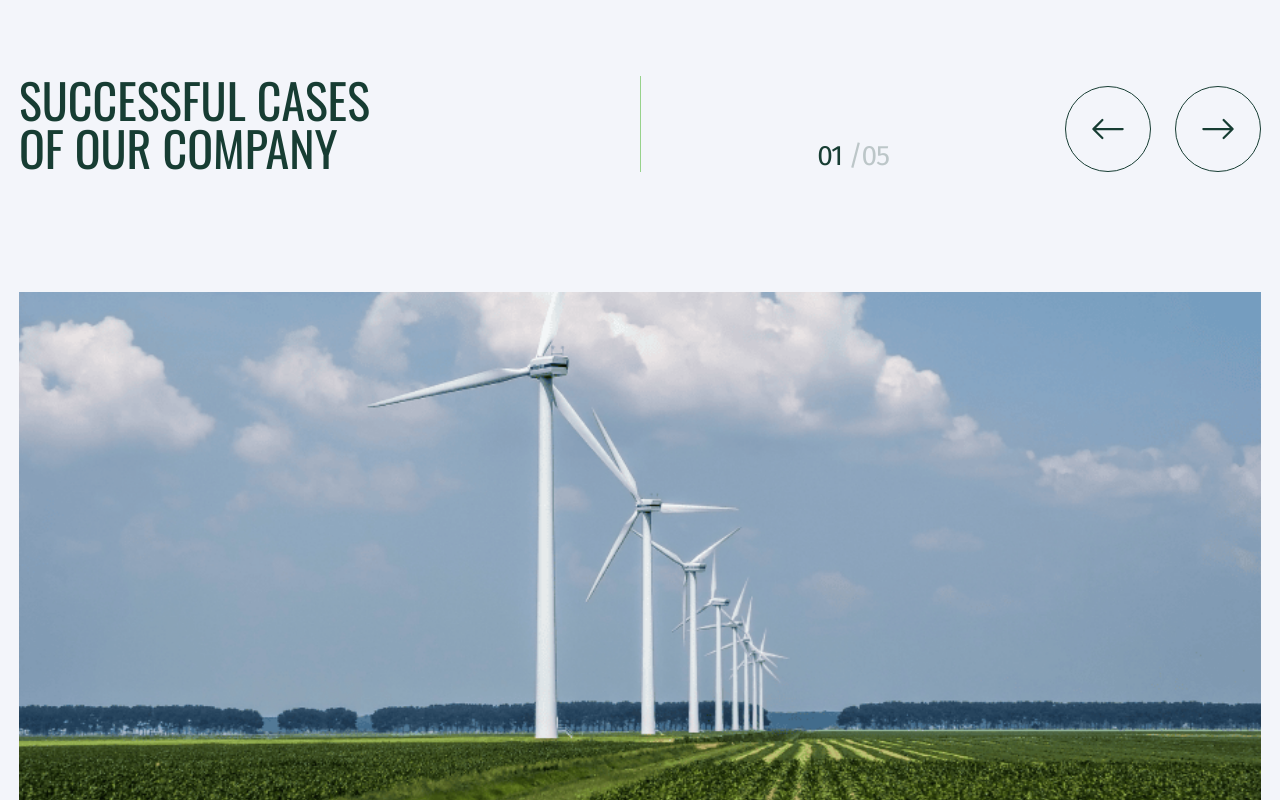
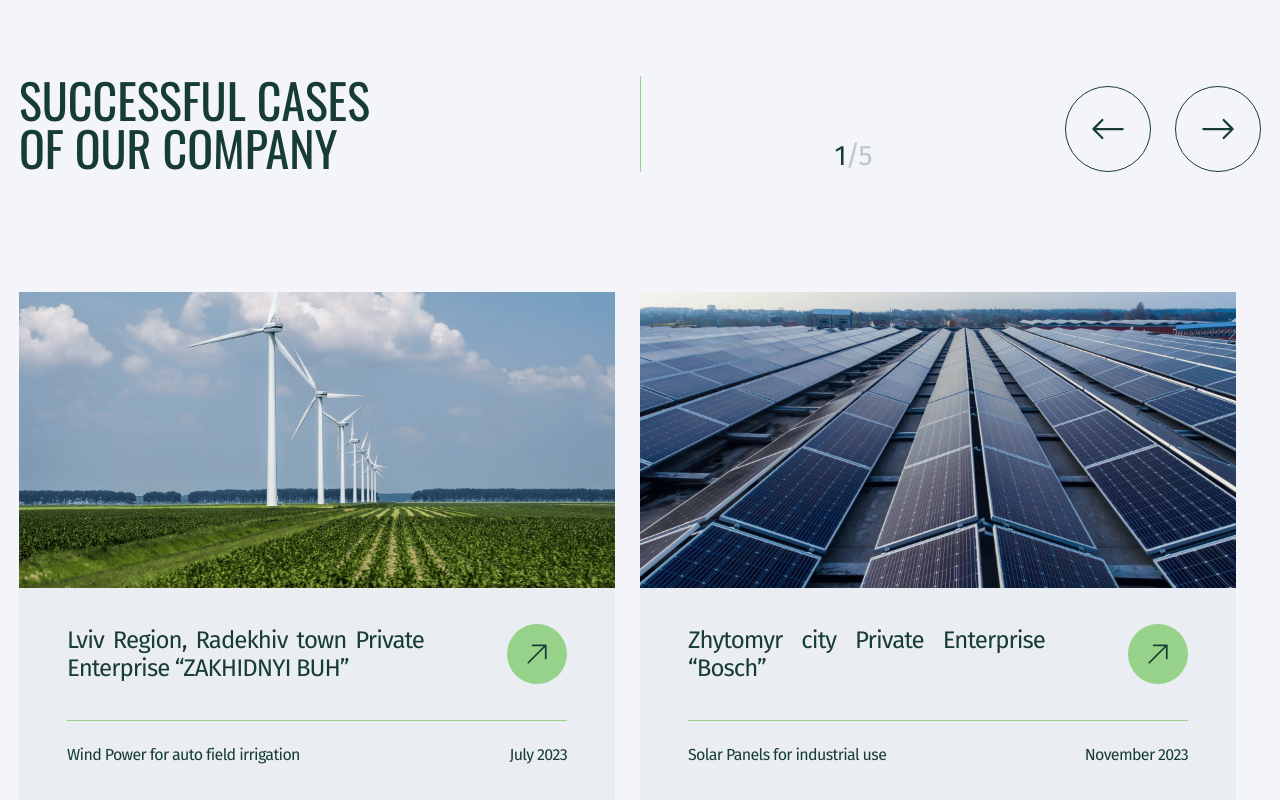
Before and after one commit to VitalikN/green_energy, a Next.js app: page / in a window 1280 px wide. Shown: the part 2600-3400 px from the top of the page. Built offline with nearby package versions, Linux system fonts and the light colour scheme.

Commit message:
new  react-slick

```diff
--- a/casesList.json
+++ b/casesList.json
@@ -8,6 +8,7 @@
       "height": "296",
       "priority": true
     },
+    "link": "https://zahbug.com/en/",
     "title": "Lviv Region, Radekhiv town Private Enterprise “ZAKHIDNYI BUH”",
     "text": "Wind Power for auto field irrigation",
     "subject": "July 2023"
@@ -21,6 +22,7 @@
       "height": "296",
       "priority": true
     },
+    "link": "https://www.bosch-home.com.ua/uk/servis/regionalni-storinki/zhytomir",
     "title": "Zhytomyr city Private Enterprise “Bosch”",
     "text": "Solar Panels for industrial use",
     "subject": "November 2023"
@@ -35,7 +37,7 @@
       "priority": true
     },
     "title": "Rivne city Private Enterprise “Biotech”",
-
+    "link": "https://biotechusa.in.ua/uk/",
     "text": "Thermal modules",
     "subject": "October 2023"
   },
@@ -49,7 +51,7 @@
       "priority": true
     },
     "title": "Kherson city Private Enterprise “HealthyFarm”",
-
+    "link": "https://zahbug.com/en/",
     "text": "Wind power",
     "subject": "September 2021"
   },
@@ -63,7 +65,7 @@
       "priority": true
     },
     "title": "Zaporizhia city Private Enterprise “Biotech”",
-
+    "link": "https://zahbug.com/en/",
     "text": "Mini nuclear stations",
     "subject": "May 2021"
   }
--- a/package.json
+++ b/package.json
@@ -15,8 +15,9 @@
     "react-dom": "^18",
     "react-icons": "^4.12.0",
     "react-scroll": "^1.9.0",
+    "react-slick": "^0.29.0",
     "sass": "^1.69.5",
-    "swiper": "^11.0.5",
+    "slick-carousel": "^1.8.1",
     "yup": "^1.3.2"
   },
   "devDependencies": {
--- a/src/components/Cases.jsx
+++ b/src/components/Cases.jsx
@@ -1,13 +1,5 @@
-import { useEffect, useState } from "react";
+import { useEffect, useRef, useState } from "react";
 import Image from "next/image";
-
-import { Swiper, SwiperSlide } from "swiper/react";
-import { EffectCube, Pagination } from "swiper/modules";
-
-import "swiper/css";
-import "swiper/css/effect-cube";
-import "swiper/css/pagination";
-import "swiper/css/scrollbar";
 
 import { BsArrowLeft, BsArrowRight } from "react-icons/bs";
 import { HiArrowUpRight } from "react-icons/hi2";
@@ -16,40 +8,38 @@ import casesList from "../../casesList.json";
 
 import { oswald } from "@/utils/fonts";
 import styles from "@/sass/layouts/cases.module.scss";
+import Link from "next/link";
+//
+import Slider from "react-slick";
+import "slick-carousel/slick/slick.css";
+import "slick-carousel/slick/slick-theme.css";
 
 const Cases = () => {
-  const [dynamicHeight, setDynamicHeight] = useState(168);
-  const [dynamicWidth, setDynamicWidth] = useState(1280);
+  const sliderRef = useRef(null);
+  const [slidesToShow, setSlidesToShow] = useState(1);
+  const [currentSlide, setCurrentSlide] = useState(0);
+
+  const settings = {
+    infinite: true,
+    speed: 500,
+    slidesToShow: slidesToShow,
+    slidesToScroll: 1,
+    arrows: false,
+    beforeChange: (oldIndex, newIndex) => setCurrentSlide(newIndex),
+  };
+
+  const next = () => {
+    sliderRef.current.slickNext();
+  };
+
+  const previous = () => {
+    sliderRef.current.slickPrev();
+  };
 
   useEffect(() => {
     const handleResize = () => {
       const w = window.innerWidth;
-
-      const w0 = 360,
-        h0 = 168;
-      const w1 = 768,
-        h1 = 168;
-      const w2 = 1280,
-        h2 = 339;
-
-      let calculatedWidth, calculatedHeight;
-
-      if (w <= w0) {
-        calculatedWidth = 320;
-        calculatedHeight = h0;
-      } else if (w <= w1) {
-        calculatedWidth = w;
-        calculatedHeight = h0 + ((w - w0) * (h1 - h0)) / (w1 - w0);
-      } else if (w <= w2) {
-        calculatedWidth = w;
-        calculatedHeight = h1 + ((w - w1) * (h2 - h1)) / (w2 - w1);
-      } else {
-        calculatedWidth = w2;
-        calculatedHeight = h2;
-      }
-
-      setDynamicHeight(calculatedHeight);
-      setDynamicWidth(calculatedWidth);
+      setSlidesToShow(w <= 767 ? 1 : 2);
     };
 
     handleResize();
@@ -60,6 +50,7 @@ const Cases = () => {
       window.removeEventListener("resize", handleResize);
     };
   }, []);
+
   return (
     <section className={styles.section} id="Cases">
       <div className={styles.container}>
@@ -73,56 +64,47 @@ const Cases = () => {
 
           <div className={styles.box__chip}>
             <p className={styles.number}>
-              01 <span className={styles.number__chip}>/05</span>
+              {currentSlide + 1}
+              <span className={styles.number__chip}>/{casesList.length}</span>
             </p>
 
             <div>
-              <span className={styles.cases__chip}>
+              <span className={styles.cases__chip} onClick={previous}>
                 <BsArrowLeft className={styles.cases__arrow} />
               </span>
 
-              <span className={styles.cases__chip}>
+              <span className={styles.cases__chip} onClick={next}>
                 <BsArrowRight className={styles.cases__arrow} />
               </span>
             </div>
           </div>
         </div>
         <div className={styles.cases__list}>
-          <Swiper
-            effect={"cube"}
-            grabCursor={true}
-            cubeEffect={{
-              shadow: true,
-              slideShadows: true,
-              shadowOffset: 20,
-              shadowScale: 0.94,
-            }}
-            modules={[EffectCube, Pagination]}
-            className="mySwiper"
-            loop={true}
-            spaceBetween={10}
-            slidesPerView={1}
-          >
+          <Slider {...settings} ref={sliderRef}>
             {casesList.map((item, index) => (
-              <SwiperSlide key={index}>
               <div key={item.id} className={styles.cases__list__item}>
                 <Image
                   className={styles.cases__img}
                   src={item.image.src}
                   alt={item.image.alt}
-                    width={dynamicWidth}
-                    height={dynamicHeight}
+                  width={item.image.width}
+                  height={item.image.height}
                   priority={item.image.priority}
                 />
+                <div className={styles.cases__list__container}>
                   <div className={styles.cases__list__item__container}>
                     <p className={styles.cases__list__item__title}>
                       {item.title}
                     </p>
-                    <span className={styles.cases__list__item__chip}>
+                    <Link
+                      target="_blank"
+                      href={item.link}
+                      className={styles.cases__list__item__chip}
+                    >
                       <HiArrowUpRight
                         className={styles.cases__list__item__icon}
                       />
-                    </span>
+                    </Link>
                   </div>
                   <div className={styles.cases__list__item__box}>
                     <p className={styles.cases__list__item__box__text}>
@@ -133,9 +115,9 @@ const Cases = () => {
                     </p>
                   </div>
                 </div>
-              </SwiperSlide>
+              </div>
             ))}
-          </Swiper>
+          </Slider>
         </div>
       </div>
     </section>
--- a/src/sass/layouts/cases.module.scss
+++ b/src/sass/layouts/cases.module.scss
@@ -106,17 +106,46 @@
 .cases__list__item {
   background: #eaedf1;
   height: auto;
+  @include mobileMax {
+    width: 100%;
+  }
+
+  @include tablet {
+    width: 342px !important;
+  }
+
+  @include desktop {
+    width: 596px !important;
+  }
 }
 .cases__img {
-  max-width: 100%;
+  @include mobileMax {
+    max-width: 100%;
+  }
+  @include tablet {
+    width: 100%;
+  }
   height: auto;
 }
+
+.cases__list__container {
+  @include tabletMax {
+    display: flex;
+    flex-direction: column;
+    justify-content: space-between;
+    height: 150px;
+    @include tablet {
+      height: 154px;
+    }
+  }
+}
+
 .cases__list__item__container {
   display: flex;
   align-items: center;
   justify-content: space-between;
 
-  padding: 24px 12px;
+  padding: 24px 12px 0;
 
   @include desktop {
     padding: 36px 48px;
--- a/src/sass/utils/_mixins.scss
+++ b/src/sass/utils/_mixins.scss
@@ -1,5 +1,11 @@
 @mixin mobileMax {
   @media screen and (max-width: 767px) {
+    @content;
+  }
+}
+
+@mixin tabletMax {
+  @media screen and (max-width: 1279px) {
     @content;
   }
 }
```
Also changed, not shown: 1 other file (tests, documents, lock files or other folders). Lines whose indentation alone changed are shown as unchanged.
